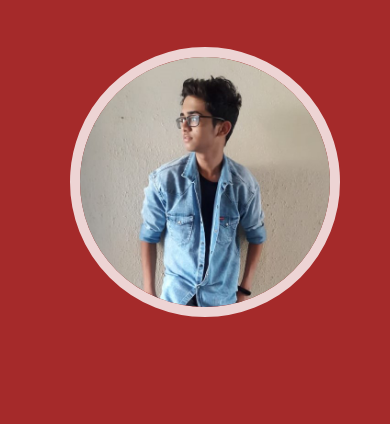
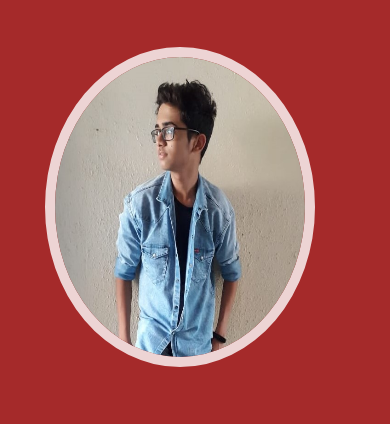
Before and after one commit to ritesh0402/Portfolio, a plain HTML site: page index.html in a window 390 px wide. In both pictures the pointer is over the picture 205 px from the left and 265 px from the top of the page. Shown: the part 83-507 px from the top of the page. Drawn offline with Linux system fonts and the light colour scheme.

Commit message:
Update stylesheet.css

```diff
--- a/stylesheet.css
+++ b/stylesheet.css
@@ -373,6 +373,12 @@ footer > p {
         margin-left: -150px;
     }
 
+    .introimg:hover {
+        position: absolute; top: 50px; left: 50%;
+        margin-left: -150px;
+        height: 300px;
+    }
+
     .introtext {
         position: absolute; top: 430px; left: 50%;
         margin-left: -150px;
@@ -445,6 +451,7 @@ footer > p {
         margin-left: -300px;
         width: 600px;
     }
+
 }
 
 @media only screen and (max-width: 620px) {
@@ -492,7 +499,7 @@ footer > p {
     .nav {
         display: none;
     }
-.header {
+    .header {
     overflow: visible;
     }
 
```
